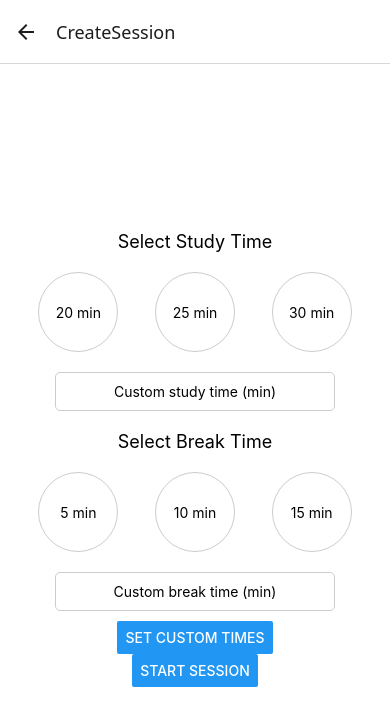
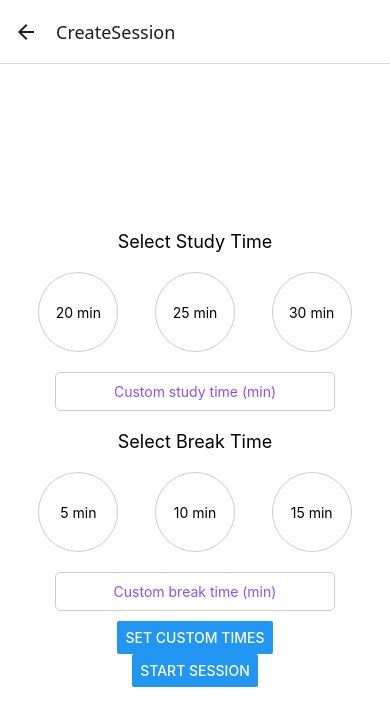
Before and after one commit to christianmarrtinez/pomodoro-app, a React Native app: screen /CreateSession in a window 390 px wide. Shown: the top 726 px of the page. Built offline with nearby package versions, Linux system fonts and the light colour scheme.

Commit message:
adding purple styling

```diff
--- a/screens/CreateSession.js
+++ b/screens/CreateSession.js
@@ -55,6 +55,7 @@ const CreateSession = ({ navigation }) => {
         keyboardType="numeric"
         onChangeText={setCustomStudyTime}
         value={customStudyTime}
+        placeholderTextColor="#8b51ff" // Purple placeholder text
       />
       <Text style={styles.header}>Select Break Time</Text>
       <View style={styles.buttonRow}>
@@ -68,6 +69,7 @@ const CreateSession = ({ navigation }) => {
         keyboardType="numeric"
         onChangeText={setCustomBreakTime}
         value={customBreakTime}
+        placeholderTextColor="#8b51ff" // Purple placeholder text
       />
       <Button title="Set Custom Times" onPress={selectCustomTime} />
       <Button title="Start Session" onPress={handleStartSession} />
@@ -108,7 +110,7 @@ const styles = StyleSheet.create({
     padding: 10,
     backgroundColor: '#fff',
     borderWidth: 2,
-    borderColor: '#6a1b9a', // Purple border
+    borderColor: "#8b51ff", // Purple border
     borderRadius: 50,
     width: 80,
     height: 80,
@@ -121,7 +123,7 @@ const styles = StyleSheet.create({
   },
   selectedText: {
     fontSize: 14,
-    color: '#6a1b9a', // Purple text
+    color: "#8b51ff", // Purple text
   },
   input: {
     borderWidth: 1,
@@ -131,6 +133,7 @@ const styles = StyleSheet.create({
     width: '80%',
     borderRadius: 5,
     textAlign: 'center',
+    color: "#8b51ff", // Purple text color inside input
   },
 });
 
--- a/screens/MenuScreen.js
+++ b/screens/MenuScreen.js
@@ -16,7 +16,7 @@ const styles = StyleSheet.create({
     flex: 1,
     justifyContent: 'center',
     alignItems: 'center',
-    backgroundColor: '#fff',
+    backgroundColor: "#8b51ff",
   },
   icon: {
     width: 100,
--- a/screens/TimerScreen.js
+++ b/screens/TimerScreen.js
@@ -71,7 +71,7 @@ export default class TimerScreen extends React.Component {
 const styles = StyleSheet.create({
   container: {
     flex: 1,
-    backgroundColor: '#fff',
+    backgroundColor: "#8b51ff",
     alignItems: 'center',
     justifyContent: 'center',
   },
```
